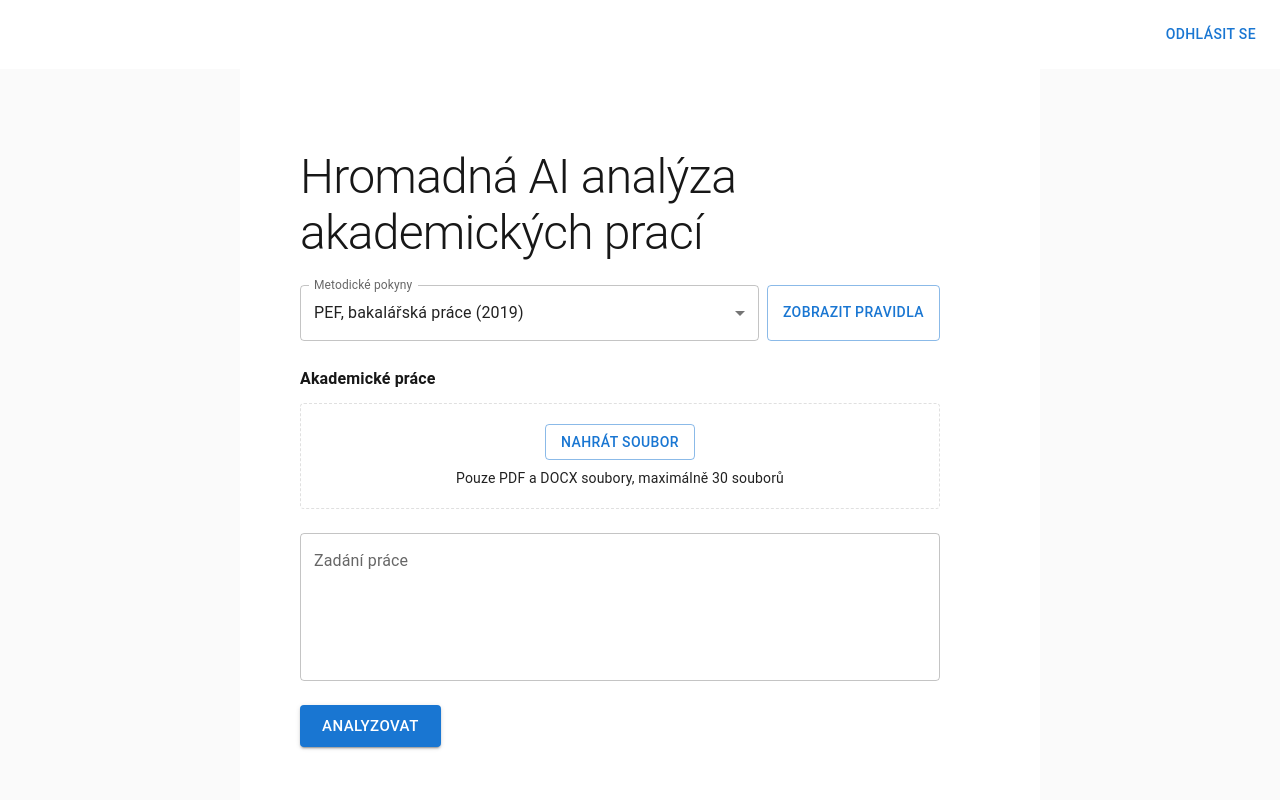
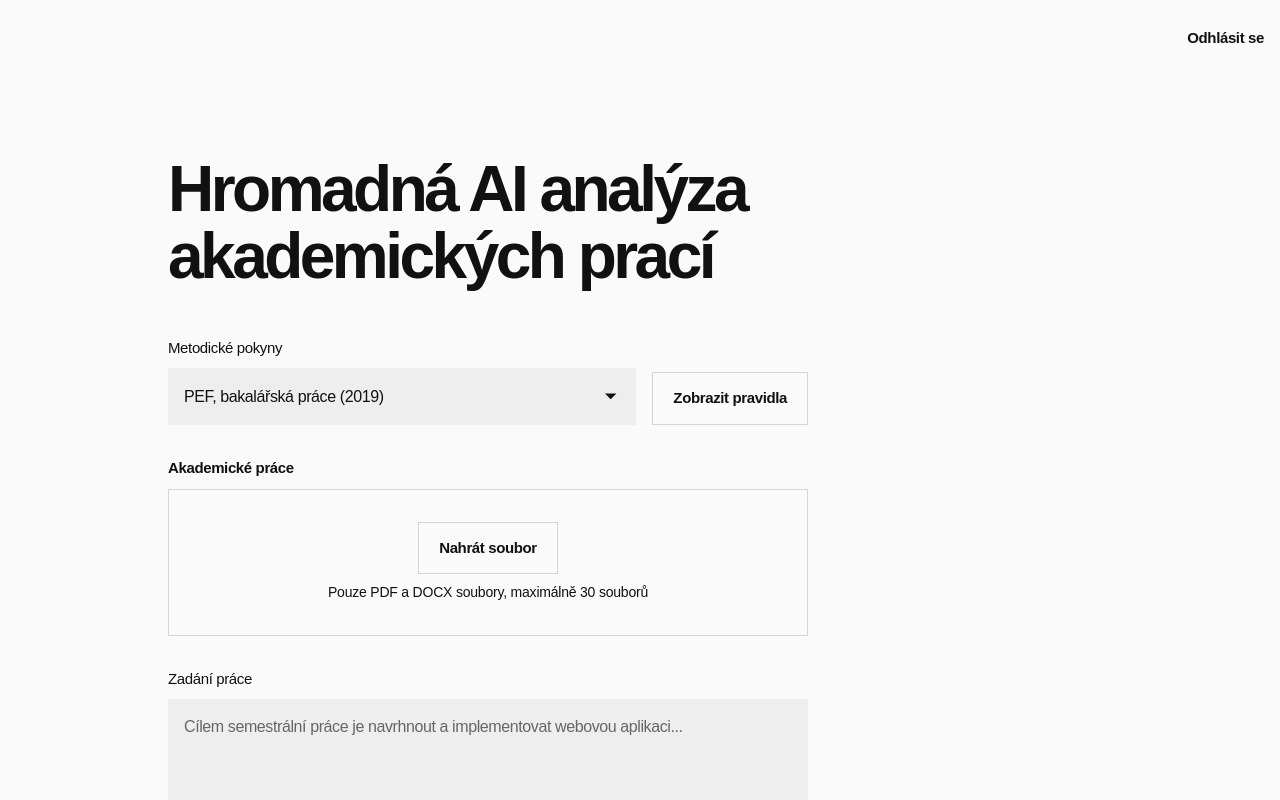
Before and after one commit to t-pyrope/academic-analyzer-fe, a Next.js app: page / in a window 1280 px wide. Shown: the top 800 px of the page. Built offline with nearby package versions, Linux system fonts and the light colour scheme.

Commit message:
Update style

```diff
--- a/app/MainForm.tsx
+++ b/app/MainForm.tsx
@@ -114,7 +114,7 @@ export default function MainForm() {
       noValidate
       sx={{ maxWidth: 640, width: "100%" }}
     >
-      <Stack spacing={3}>
+      <Stack spacing={4}>
         <ReferenceSelect
           {...register("rules")}
           selectedProfileId={selectedProfileId}
@@ -131,9 +131,9 @@ export default function MainForm() {
           <Paper
             variant="outlined"
             sx={{
-              borderStyle: "dashed",
+              borderStyle: "solid",
               borderColor: "divider",
-              p: 2.5,
+              p: 4,
               textAlign: "center",
             }}
           >
--- a/app/api/login/route.ts
+++ b/app/api/login/route.ts
@@ -11,8 +11,9 @@ export async function POST(request: NextRequest) {
   if (request.headers.get("origin") !== request.nextUrl.origin) {
     return new NextResponse("Forbidden", { status: 403 });
   }
-  const hash = process.env.APP_PASSWORD_HASH;
-  if (!hash) {
+  // Hosting dashboards may preserve the dollar escaping used in .env files.
+  const hash = process.env.APP_PASSWORD_HASH?.replace(/\\\$/g, "$");
+  if (!hash || !/^\$2[aby]\$\d{2}\$[./A-Za-z0-9]{53}$/.test(hash)) {
     return new NextResponse("Login is not configured", { status: 503 });
   }
   const form = await request.formData();
--- a/app/components/ReferenceSelect.tsx
+++ b/app/components/ReferenceSelect.tsx
@@ -21,7 +21,8 @@ export const ReferenceSelect = ({
     <>
       <Stack
         direction={{ xs: "column", sm: "row" }}
-        spacing={1}
+        spacing={2}
+        sx={{ alignItems: { sm: "flex-end" } }}
         component="div"
       >
         <TextField
--- a/app/globals.css
+++ b/app/globals.css
@@ -1,32 +1,15 @@
 :root {
-  --background: #ffffff;
-  --foreground: #171717;
-}
-
-@media (prefers-color-scheme: dark) {
-  :root {
-    --background: #0a0a0a;
-    --foreground: #ededed;
-  }
+  color-scheme: light;
 }
 
 html {
   height: 100%;
 }
 
-html,
-body {
-  max-width: 100vw;
-  overflow-x: hidden;
-}
-
 body {
   min-height: 100%;
   display: flex;
   flex-direction: column;
-  color: var(--foreground);
-  background: var(--background);
-  font-family: Arial, Helvetica, sans-serif;
   -webkit-font-smoothing: antialiased;
   -moz-osx-font-smoothing: grayscale;
 }
@@ -41,9 +24,3 @@ a {
   color: inherit;
   text-decoration: none;
 }
-
-@media (prefers-color-scheme: dark) {
-  html {
-    color-scheme: dark;
-  }
-}
--- a/app/page.module.css
+++ b/app/page.module.css
@@ -1,82 +1,22 @@
 .page {
-  --background: #fafafa;
-  --foreground: #fff;
-
-  --text-primary: #000;
-  --text-secondary: #666;
-
-  --button-primary-hover: #383838;
-  --button-secondary-hover: #f2f2f2;
-  --button-secondary-border: #ebebeb;
-
   display: flex;
   flex: 1;
   flex-direction: column;
   align-items: center;
-  justify-content: center;
-  font-family: var(--font-geist-sans);
-  background-color: var(--background);
 }
 
 .main {
   display: flex;
   flex: 1;
   width: 100%;
-  max-width: 800px;
+  max-width: 1040px;
   flex-direction: column;
   align-items: flex-start;
-  /*justify-content: space-between;*/
-  background-color: var(--foreground);
-  padding: 80px 60px;
-}
-
-a.primary {
-  background: var(--text-primary);
-  color: var(--background);
-  gap: 8px;
-}
-
-a.secondary {
-  border-color: var(--button-secondary-border);
-}
-
-/* Enable hover only on non-touch devices */
-@media (hover: hover) and (pointer: fine) {
-  a.primary:hover {
-    background: var(--button-primary-hover);
-    border-color: transparent;
-  }
-
-  a.secondary:hover {
-    background: var(--button-secondary-hover);
-    border-color: transparent;
-  }
+  padding: 80px 48px 96px;
 }
 
 @media (max-width: 600px) {
   .main {
-    padding: 48px 24px;
+    padding: 48px 24px 64px;
   }
 }
-
-@media (prefers-color-scheme: dark) {
-  .page {
-    --background: #000;
-    --foreground: #000;
-
-    --text-primary: #ededed;
-    --text-secondary: #999;
-
-    --button-primary-hover: #ccc;
-    --button-secondary-hover: #1a1a1a;
-    --button-secondary-border: #1a1a1a;
-  }
-}
-
-.code {
-  font-family: var(--font-geist-mono);
-  font-size: 0.9em;
-  background: color-mix(in srgb, currentColor 8%, transparent);
-  padding: 0.1em 0.4em;
-  border-radius: 6px;
-}
--- a/app/providers.tsx
+++ b/app/providers.tsx
@@ -1,8 +1,13 @@
 "use client";
 import { ReactNode } from "react";
-import { ThemeProvider } from "@mui/material";
+import { CssBaseline, ThemeProvider } from "@mui/material";
 import { theme } from "@/app/theme";
 
 export const Providers = ({ children }: { children: ReactNode }) => {
-  return <ThemeProvider theme={theme}>{children}</ThemeProvider>;
+  return (
+    <ThemeProvider theme={theme}>
+      <CssBaseline />
+      {children}
+    </ThemeProvider>
+  );
 };
--- a/app/theme.ts
+++ b/app/theme.ts
@@ -1,26 +1,195 @@
 import { createTheme } from "@mui/material";
 
+const ink = "#111111";
+const muted = "#666666";
+const canvas = "#fafafa";
+const field = "#eeeeee";
+const border = "#d4d4d4";
+
 export const theme = createTheme({
+  palette: {
+    mode: "light",
+    primary: { main: ink },
+    secondary: { main: muted },
+    background: { default: canvas, paper: canvas },
+    text: { primary: ink, secondary: muted },
+    divider: border,
+    error: { main: "#a52d27" },
+    warning: { main: "#865c18" },
+    success: { main: "#386348" },
+    info: { main: "#476274" },
+  },
+  shape: { borderRadius: 0 },
+  spacing: 8,
   typography: {
+    fontFamily: 'Arial, "Helvetica Neue", Helvetica, sans-serif',
+    fontSize: 16,
     h1: {
-      fontSize: "3rem",
-      marginBottom: 24,
+      fontSize: "clamp(2.5rem, 5vw, 4rem)",
+      fontWeight: 700,
+      lineHeight: 1.04,
+      letterSpacing: "-0.055em",
+      marginBottom: 48,
+      textWrap: "balance",
     },
     h2: {
       fontSize: "2.5rem",
+      fontWeight: 600,
+      lineHeight: 1.12,
+      letterSpacing: "-0.045em",
     },
     h3: {
       fontSize: "2rem",
+      fontWeight: 600,
+      lineHeight: 1.2,
+      letterSpacing: "-0.04em",
     },
     h4: {
-      fontSize: "1.8rem",
+      fontSize: "1.5rem",
+      fontWeight: 600,
+      lineHeight: 1.25,
+      letterSpacing: "-0.035em",
+    },
+    h5: { fontSize: "1.25rem", fontWeight: 600, letterSpacing: "-0.025em" },
+    h6: { fontSize: "1.125rem", fontWeight: 600, letterSpacing: "-0.02em" },
+    subtitle1: {
+      fontSize: "0.9375rem",
+      fontWeight: 600,
+      lineHeight: 1.5,
+      letterSpacing: "-0.025em",
+    },
+    body1: { fontSize: "1rem", lineHeight: 1.6, letterSpacing: "-0.025em" },
+    body2: { fontSize: "0.875rem", lineHeight: 1.5, letterSpacing: "-0.015em" },
+    button: {
+      fontSize: "0.9375rem",
+      fontWeight: 600,
+      textTransform: "none",
+      letterSpacing: "-0.025em",
     },
   },
   components: {
+    MuiCssBaseline: {
+      styleOverrides: {
+        body: { backgroundColor: canvas, color: ink },
+        "::selection": { backgroundColor: "#dcdcdc", color: ink },
+      },
+    },
+    MuiButtonBase: {
+      defaultProps: { disableRipple: true },
+      styleOverrides: {
+        root: {
+          "&.Mui-focusVisible": {
+            outline: `2px solid ${ink}`,
+            outlineOffset: 4,
+          },
+        },
+      },
+    },
     MuiButton: {
+      defaultProps: { disableElevation: true },
+      styleOverrides: {
+        root: { minHeight: 44, padding: "12px 20px", boxShadow: "none" },
+        outlined: {
+          borderColor: border,
+          "&:hover": { borderColor: ink, backgroundColor: "#e8e8e8" },
+        },
+        text: {
+          padding: "8px 0",
+          "&:hover": {
+            backgroundColor: "transparent",
+            textDecoration: "underline",
+            textUnderlineOffset: 5,
+          },
+        },
+        // Primary actions echo the reference's oversized, unboxed Submit link.
+        contained: {
+          justifyContent: "flex-start",
+          padding: "4px 0",
+          backgroundColor: "transparent",
+          color: ink,
+          fontSize: "clamp(1.75rem, 3vw, 2.5rem)",
+          fontWeight: 600,
+          lineHeight: 1.2,
+          letterSpacing: "-0.045em",
+          "&:hover": {
+            backgroundColor: "transparent",
+            color: muted,
+            boxShadow: "none",
+          },
+          "&.Mui-disabled": { backgroundColor: "transparent" },
+          "&.MuiButton-loading": { color: "transparent" },
+        },
+        sizeSmall: { fontSize: "0.8125rem", padding: "6px 12px" },
+      },
+    },
+    MuiTextField: {
       defaultProps: {
-        disableRipple: true,
+        variant: "outlined",
+        slotProps: { inputLabel: { shrink: true } },
       },
+    },
+    MuiInputLabel: {
+      styleOverrides: {
+        root: {
+          position: "relative",
+          transform: "none",
+          maxWidth: "100%",
+          marginBottom: 8,
+          fontSize: "0.9375rem",
+          fontWeight: 500,
+          lineHeight: 1.5,
+          color: ink,
+          "&.Mui-focused": { color: ink },
+          "&.Mui-error": { color: "#a52d27" },
+        },
+      },
+    },
+    MuiOutlinedInput: {
+      styleOverrides: {
+        root: {
+          backgroundColor: field,
+          "&:hover .MuiOutlinedInput-notchedOutline": {
+            borderColor: "#b0b0b0",
+          },
+          "&.Mui-focused .MuiOutlinedInput-notchedOutline": {
+            borderColor: ink,
+            borderWidth: 1,
+          },
+          "&.Mui-error .MuiOutlinedInput-notchedOutline": {
+            borderColor: "#a52d27",
+          },
+          "&.Mui-disabled": { backgroundColor: "#f2f2f2" },
+        },
+        input: {
+          padding: "17px 16px",
+          "&::placeholder": { color: muted, opacity: 1 },
+        },
+        multiline: { padding: "16px", "& textarea": { padding: 0 } },
+        notchedOutline: {
+          borderColor: "transparent",
+          top: 0,
+          "& legend": { display: "none" },
+        },
+      },
+    },
+    MuiFormHelperText: {
+      styleOverrides: { root: { marginLeft: 0, marginTop: 8 } },
+    },
+    MuiNativeSelect: { styleOverrides: { icon: { color: ink, right: 12 } } },
+    MuiPaper: {
+      defaultProps: { elevation: 0 },
+      styleOverrides: {
+        root: { backgroundImage: "none", boxShadow: "none" },
+        outlined: { borderColor: border },
+      },
+    },
+    MuiDialog: { styleOverrides: { paper: { border: `1px solid ${border}` } } },
+    MuiDialogTitle: { styleOverrides: { root: { padding: "24px 32px" } } },
+    MuiDialogContent: { styleOverrides: { root: { padding: "24px" } } },
+    MuiDialogActions: { styleOverrides: { root: { padding: "16px 32px" } } },
+    MuiChip: { styleOverrides: { root: { borderRadius: 0, fontWeight: 500 } } },
+    MuiAccordion: {
+      styleOverrides: { root: { "&::before": { display: "none" } } },
     },
   },
 });
```
Also changed, not shown: app/login/page.tsx (+13 -3 lines).
